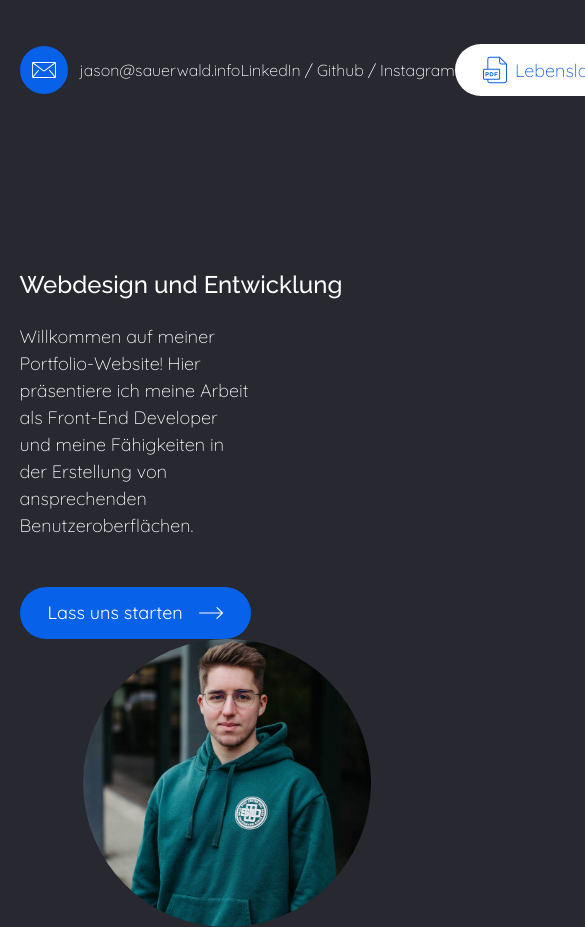
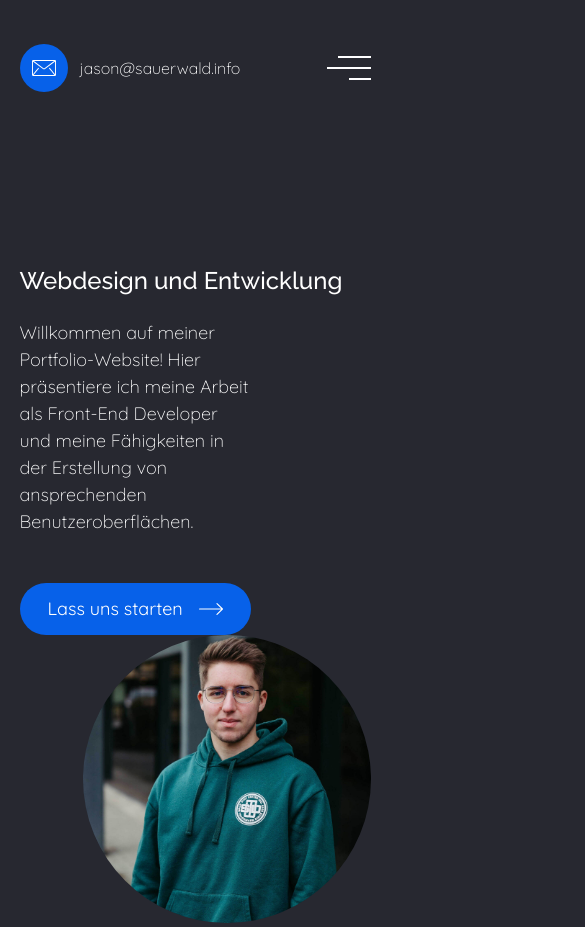
Before and after one commit to JasonSa19/vue-portfolio, a Vue app: page / in a window 390 px wide. Shown: the top 927 px of the page, 585 px wide, since content can reach past the window. Built offline with nearby package versions, Linux system fonts and the light colour scheme.

Commit message:
Resp. changes

```diff
--- a/src/components/Header.vue
+++ b/src/components/Header.vue
@@ -28,13 +28,13 @@ const toggleHeader = () => {
         :link="'mailto:' + mailAddress"
         :buttonText="mailAddress"
       />
-      <span class="flex flex-1 justify-center gap-1"
+      <span class="hidden flex-1 justify-center gap-1 lg:flex"
         ><a :href="linkedIn">LinkedIn</a> / <a :href="gitHub">Github</a> /
         <a :href="instaGram">Instagram</a>
       </span>
       <customBtn
         :link="resume"
-        class="flex flex-1 justify-end"
+        class="hidden flex-1 justify-end md:flex"
         buttonText="Lebenslauf"
       />
       <button
```
